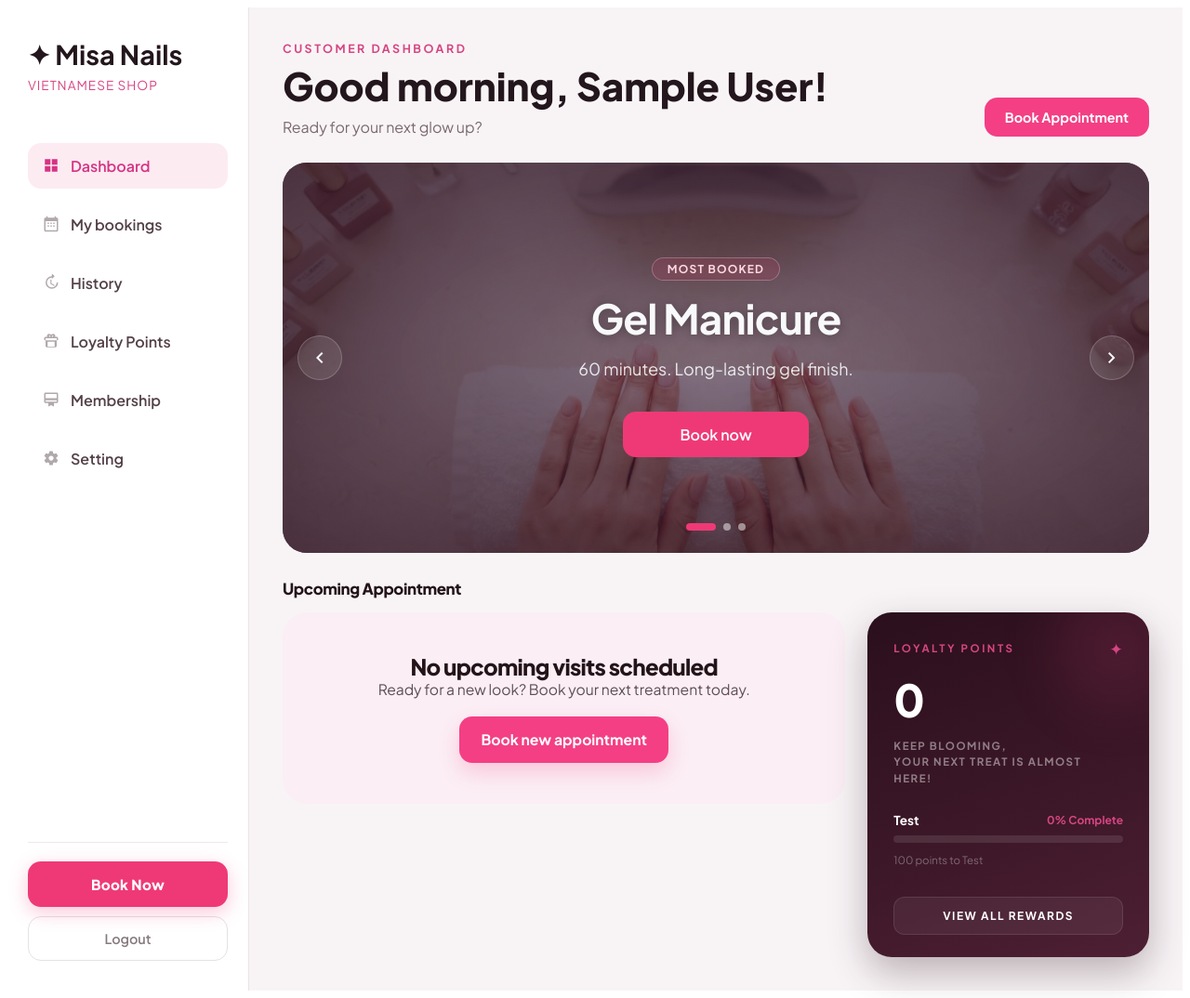
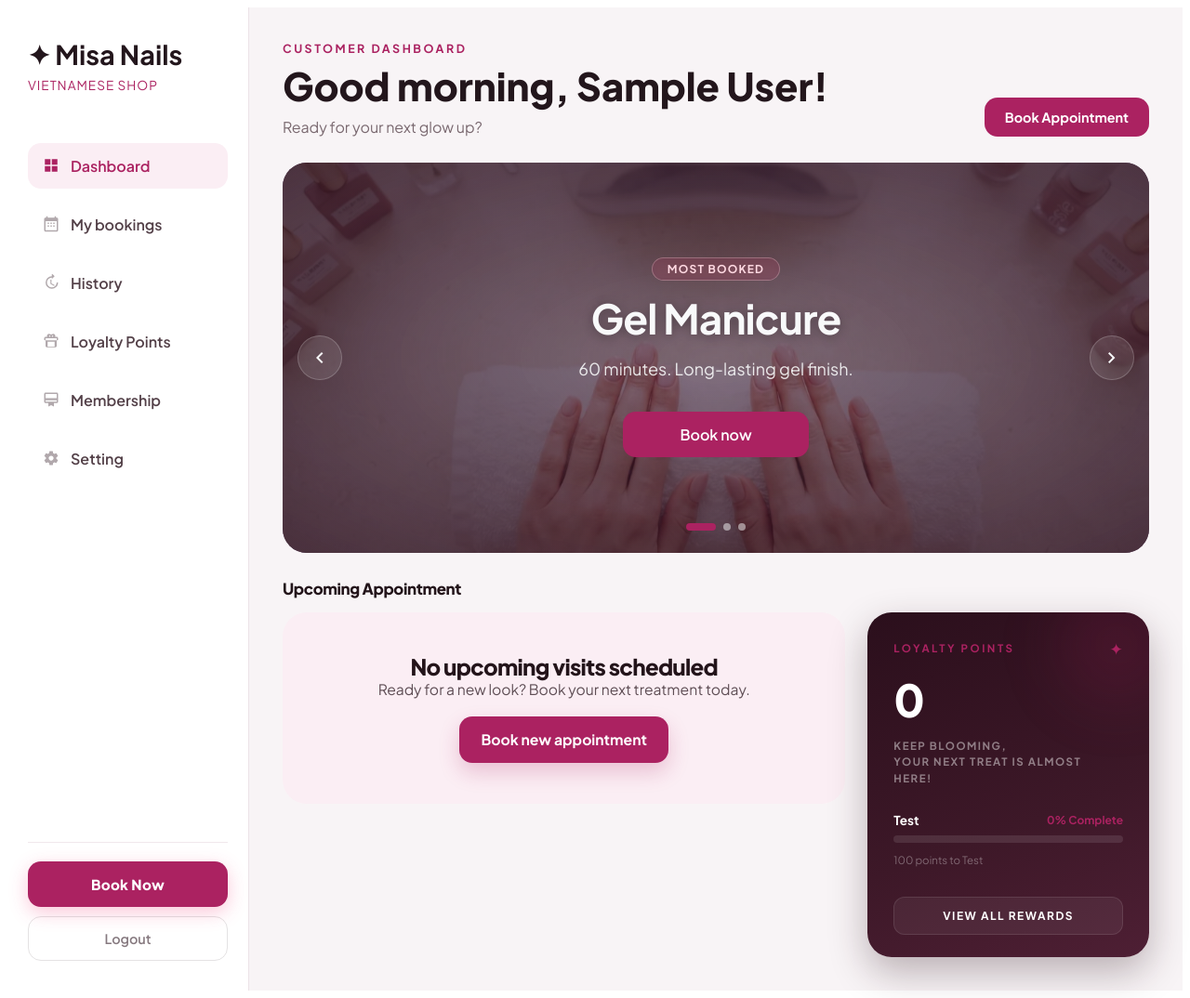
Before and after one commit to zidan2506/Nail_website, a Flask app: page /customer/dashboard in a window 1280 px wide. Shown: the whole page at 93% size. Run offline with Flask 3, Linux system fonts and the light colour scheme; the visitor is signed in with stand-in values (Sample User, id 1); data comes from the database, SQL or seed files in the repository; data that the repository does not hold is empty; parts of the project's set-up code (start-up, migrations or seed data) failed here and were passed over; some libraries are stand-ins or nearby versions.

Commit message:
Minor fix UI of Customer Dashboard + Customer Side Bar

```diff
--- a/app/static/css/customer_base.css
+++ b/app/static/css/customer_base.css
@@ -6,6 +6,43 @@
    - Phần 2: CSS MỚI — append thêm để update sidebar UI
              (nav icons, Book Now btn, Logout btn, sidebar layout)
 ================================================================= */
+
+
+/* =================================================================
+   TOKEN MÀU CỦA PORTAL
+
+   customer_base.html KHÔNG nạp base.css, nên --color-primary không tồn tại
+   trong portal. Hệ quả: mọi chỗ phải gõ hex tay, và đã trôi thành BẢY sắc
+   hồng khác nhau (#d63384 #d64682 #f3387a #ef3976 #e63176 #f43f84 #f4a8c8)
+   trong khi năm trang đã redesign (lp- ms- bd- bk- bkc-) đều dùng đúng một
+   màu. Khai token ở đây để lần sau không phải gõ hex nữa.
+
+   Khai trên :root là an toàn: token của các trang đã redesign scope vào
+   .lp / .ms / .bd nên vẫn thắng theo specificity.
+================================================================= */
+:root {
+  --cp-accent:    #ab2261;   /* accent duy nhất, khớp lp- / ms- / bd- / bk- / bkc- */
+  --cp-accent-2:  #8d1a4f;   /* hover. KHÔNG dùng --color-primary-hover #cc3e7a
+                                của base.css: nó nhạt hơn, lệch với 5 trang kia */
+  --cp-wash:      #FBEEF4;
+  --cp-wash-2:    #F6E4EC;
+  --cp-pearl:     #FBF4F8;   /* dùng khi nằm TRÊN nền plum: hồng #ab2261 trên
+                                plum chỉ đạt ~1.7:1, không đọc được */
+  --cp-line:      #EDE3E8;
+
+  /* Màu TRẠNG THÁI. Là màu mang thông tin, không phải trang trí, nên nó được
+     phép tồn tại ngoài accent. Lấy đúng thang của bd- / lp- / ms- / bkc-. */
+  --cp-flag-bg:    #FBF0D8;  /* chờ xử lý */
+  --cp-flag-ink:   #7A5A11;
+  --cp-done-bg:    #A7E0C0;  /* đã xong */
+  --cp-done-ink:   #1B5E3C;  /* KHÔNG dùng #1F6B44 của hệ: trên nền #A7E0C0 nó
+                                chỉ đạt 4.34:1. Ở trang Success cặp đó qua được
+                                vì icon 34px (ngưỡng chữ lớn 3:1), còn badge ở
+                                đây là chữ ~12.8px nên cần 4.5:1. Đậm thêm một
+                                nấc thành 5.18:1, giữ nguyên tông. */
+  --cp-danger-bg:  #FCF0F2;  /* đã huỷ. Nền lấy từ .bd-btn--danger:hover */
+  --cp-danger-ink: #B03A4A;
+}
 
 
 /* ================================================================
@@ -37,7 +74,7 @@
 .sidebar_brand p {
     margin-top: 6px;
     font-size: 0.85rem;
-    color: #d64682;
+    color: var(--cp-accent);
     text-transform: uppercase;
     letter-spacing: 1px;
 }
@@ -63,13 +100,13 @@
 }
 
 .nav-item:hover {
-    background: #fdebf2;
-    color: #d63384;
+    background: var(--cp-wash);
+    color: var(--cp-accent);
 }
 
 .nav-item.active {
-    background: #fdebf2;
-    color: #d63384;
+    background: var(--cp-wash);
+    color: var(--cp-accent);
 }
 
 /* Main */
@@ -494,7 +531,7 @@ body {
     display: block;
     width: 100%;
     padding: 15px 0;
-    background: #ef3976;
+    background: var(--cp-accent);
     color: #ffffff;
     text-align: center;
     text-decoration: none;
--- a/app/templates/customer/customer_dashboard.html
+++ b/app/templates/customer/customer_dashboard.html
@@ -10,7 +10,7 @@
     font-weight: 700;
     letter-spacing: 2.5px;
     text-transform: uppercase;
-    color: #d64682;
+    color: var(--cp-accent);
     margin: 0 0 10px;
 }
 
@@ -166,7 +166,7 @@
 .hero__btn-primary {
     padding: 14px 32px;
     border-radius: 14px;
-    background: #ef3976;
+    background: var(--cp-accent);
     color: #fff;
     font-weight: 600;
     font-size: 16px;
@@ -180,7 +180,7 @@
     text-align: center;
     box-sizing: border-box;
 }
-.hero__btn-primary:hover { background: #e63176; }
+.hero__btn-primary:hover { background: var(--cp-accent-2); }
 
 .hero__btn-outline {
     padding: 14px 32px;
@@ -237,7 +237,7 @@
     border-radius: 999px;
     background: rgba(248,249,250,0.5);
 }
-.hero__dot--active { width: 32px; background: #ef3976; }
+.hero__dot--active { width: 32px; background: var(--cp-accent); }
 
 /* ── ROW 2 GRID ─────────────────────────────────────── */
 /* Tiêu đề chiếm một hàng riêng chỉ ở cột trái, nhờ vậy loyalty-card
@@ -441,18 +441,18 @@
 .btn:hover { transform: translateY(-1px); }
 
 .btn-primary {
-    background: #f43f84;
+    background: var(--cp-accent);
     color: #ffffff;
-    box-shadow: 0 10px 22px rgba(244,63,132,0.22);
+    box-shadow: 0 10px 22px rgba(171, 34, 97,0.22);
 }
-.btn-primary:hover { background: #e63176; color: #ffffff; }
+.btn-primary:hover { background: var(--cp-accent-2); color: #ffffff; }
 
 .btn-secondary {
     background: #ffffff;
-    color: #f43f84;
+    color: var(--cp-accent);
     border-color: #efe6ea;
 }
-.btn-secondary:hover { background: #fff8fb; }
+.btn-secondary:hover { background: var(--cp-wash); }
 
 /* Status badges */
 .appointment-status-badge {
@@ -467,9 +467,9 @@
     letter-spacing: 0.12em;
     text-transform: uppercase;
 }
-.appointment-status-badge--confirmed { background: #dff5e8; color: #2d8a57; }
-.appointment-status-badge--pending   { background: #f7e5a7; color: #7a5200; }
-.appointment-status-badge--cancelled { background: #f5d6db; color: #8b3a4a; }
+.appointment-status-badge--confirmed { background: var(--cp-done-bg);   color: var(--cp-done-ink); }
+.appointment-status-badge--pending   { background: var(--cp-flag-bg);   color: var(--cp-flag-ink); }
+.appointment-status-badge--cancelled { background: var(--cp-danger-bg); color: var(--cp-danger-ink); }
 
 /* ── LOYALTY CARD ───────────────────────────────────── */
 .loyalty-card {
@@ -492,7 +492,7 @@
     right: -30px;
     width: 130px;
     height: 130px;
-    background: rgba(214,70,130,0.15);
+    background: rgba(171, 34, 97, 0.15);
     border-radius: 50%;
     filter: blur(30px);
     pointer-events: none;
@@ -510,12 +510,12 @@
     font-weight: 700;
     letter-spacing: 2.5px;
     text-transform: uppercase;
-    color: #d64682;
+    color: var(--cp-accent);
 }
 
 .loyalty-icon {
     font-size: 1.1rem;
-    color: #d64682;
+    color: var(--cp-accent);
 }
 
 .loyalty-points-num {
@@ -556,7 +556,7 @@
 .progress-pct {
     font-size: 0.75rem;
     font-weight: 700;
-    color: #d64682;
+    color: var(--cp-accent);
 }
 
 .progress-bar-track {
@@ -568,11 +568,14 @@
     margin-bottom: 8px;
 }
 
+/* Thanh này nằm TRÊN nền plum của .loyalty-card. Hồng #ab2261 trên plum chỉ
+   đạt ~1.7:1 nên không đọc được, đúng như ghi chú ở khối .loyalty-card bên
+   trên: trên plum thì đổi sang pearl. Bỏ luôn gradient và box-shadow glow,
+   vì không trang redesign nào dùng outer-glow. */
 .progress-bar-fill {
     height: 100%;
-    background: linear-gradient(90deg, #d64682, #f4a8c8);
+    background: var(--cp-pearl);
     border-radius: 999px;
-    box-shadow: 0 0 12px rgba(214,70,130,0.5);
     transition: width 0.6s ease;
 }
 
@@ -630,14 +633,14 @@
     align-items: center;
     padding: 12px 22px;
     border-radius: 14px;
-    background: #f43f84;
+    background: var(--cp-accent);
     color: #fff;
     font-weight: 700;
     font-size: 0.9rem;
     text-decoration: none;
     transition: background 0.18s;
 }
-.book-btn:hover { background: #e63176; color: #fff; }
+.book-btn:hover { background: var(--cp-accent-2); color: #fff; }
 
 /* ── MOBILE ≤768px ──────────────────────────────────────
    Thang bo góc mobile: container 22px · media 16px · button 14px · pill 999px */
@@ -662,12 +665,12 @@
         padding: 0 24px;
         font-size: 0.95rem;
         border-radius: 14px;
-        box-shadow: 0 10px 22px rgba(244,63,132,0.22);
+        box-shadow: 0 10px 22px rgba(171, 34, 97,0.22);
         transition: background 0.2s ease, transform 0.2s ease, box-shadow 0.2s ease;
     }
     .book-btn:active {
         transform: scale(0.985);
-        box-shadow: 0 4px 12px rgba(244,63,132,0.18);
+        box-shadow: 0 4px 12px rgba(171, 34, 97,0.18);
     }
 
     /* Hero: gọn lại, nhường toàn bộ chiều ngang cho nội dung */
@@ -757,7 +760,7 @@
     /* Touch không có hover: đổi sang phản hồi khi ấn */
     .btn:hover  { transform: none; }
     .btn:active { transform: scale(0.985); }
-    .btn-primary:active { box-shadow: 0 4px 12px rgba(244,63,132,0.18); }
+    .btn-primary:active { box-shadow: 0 4px 12px rgba(171, 34, 97,0.18); }
 
     /* Loyalty card */
     .loyalty-card    { padding: 24px 20px 20px; border-radius: 22px; }
```
Also changed, not shown: other parts of app/static/css/customer_base.css (+12 -12 lines).
